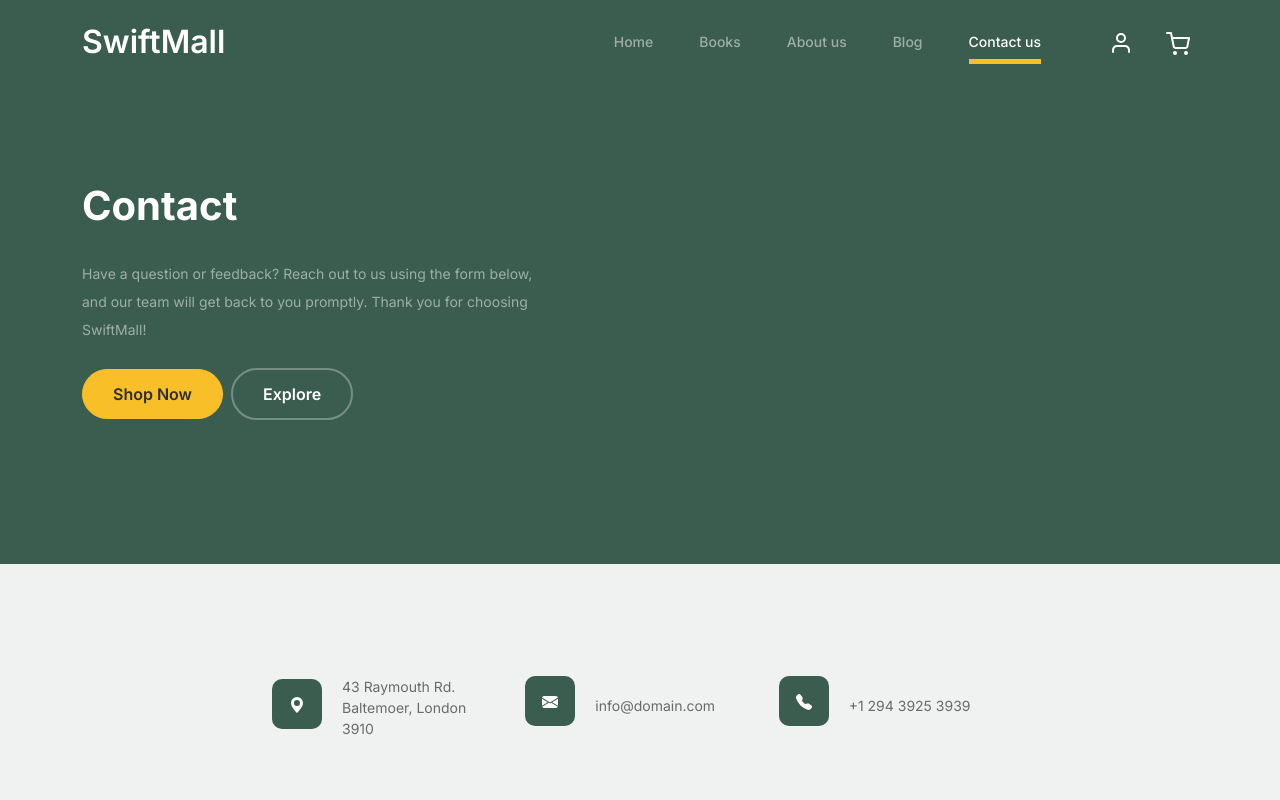
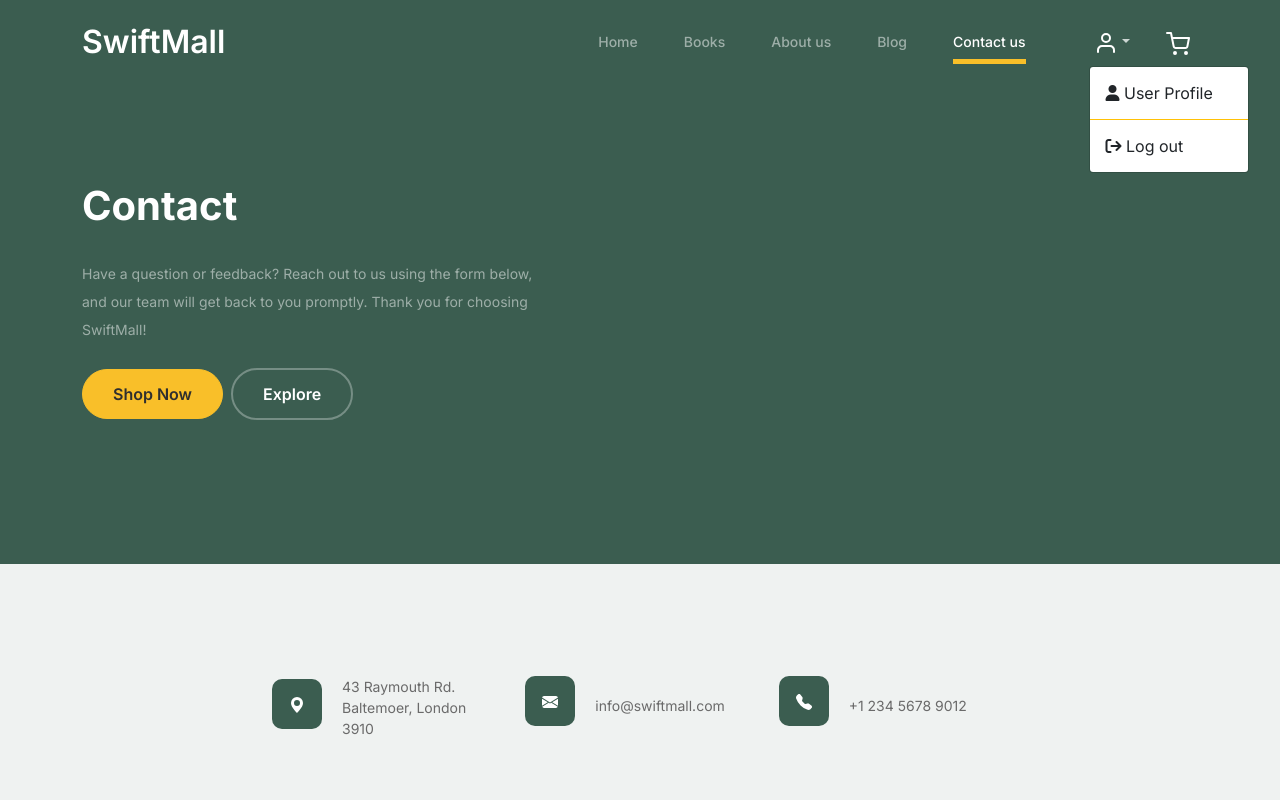
Before and after one commit to Roxlover/SwiftMall, a plain HTML site: page contact.html in a window 1280 px wide. Both pictures are taken after a click on the button 1121 px from the left and 42 px from the top of the page. Shown: the top 800 px of the page. Drawn offline with nearby package versions, Linux system fonts and the light colour scheme.

Commit message:
dropdown

```diff
--- a/contact.html
+++ b/contact.html
@@ -51,8 +51,18 @@
 				</ul>
 
 				<ul class="custom-navbar-cta navbar-nav mb-2 mb-md-0 ms-5">
-					<li><a class="nav-link" href="#"><img src="images/user.svg"></a></li>
-					<li><a class="nav-link" href="cart.html"><img src="images/cart.svg"></a></li>
+					<li class="nav-item dropdown">
+						<a class="nav-link dropdown-toggle" href="#" id="navbarDropdown" role="button" data-bs-toggle="dropdown" aria-haspopup="true" aria-expanded="false">
+							<img src="images/user.svg">
+						</a>
+						<div class="dropdown-menu" aria-labelledby="navbarDropdown">
+						  <a class="dropdown-item" href="#"> <i class="fa fa-user" aria-hidden="true"></i>&nbsp;User Profile</a>
+						  <div class="dropdown-divider" style="border-color:#ffc107
+						  ;"></div>
+						  <a class="dropdown-item" href="#"><i class="fa fa-sign-out" aria-hidden="true"></i>&nbsp;Log out</a>
+						</div>
+					  </li>
+					<li><a class="nav-link disabled" href="cart.html"><img src="images/cart.svg"></a></li>
 				</ul>
 			</div>
 		</div>
@@ -118,7 +128,7 @@
 										</svg>
 									</div> <!-- /.icon -->
 									<div class="service-contents">
-										<p>info@domain.com</p>
+										<p>info@swiftmall.com</p>
 									</div> <!-- /.service-contents-->
 								</div> <!-- /.service -->
 							</div>
@@ -134,7 +144,7 @@
 										</svg>
 									</div> <!-- /.icon -->
 									<div class="service-contents">
-										<p>+1 294 3925 3939</p>
+										<p>+1 234 5678 9012</p>
 									</div> <!-- /.service-contents-->
 								</div> <!-- /.service -->
 							</div>
```
Also changed, not shown: about.html (+14 -4 lines), blog.html (+12 -2 lines), index.html (+12 -2 lines), shop.html (+12 -2 lines), images/us/senasu.png (added).
